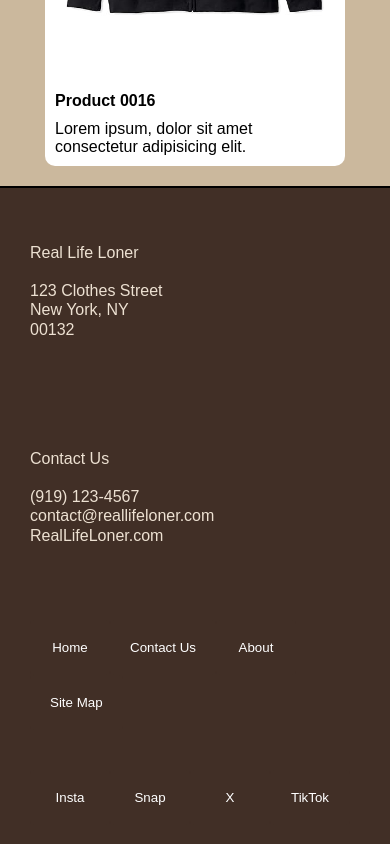
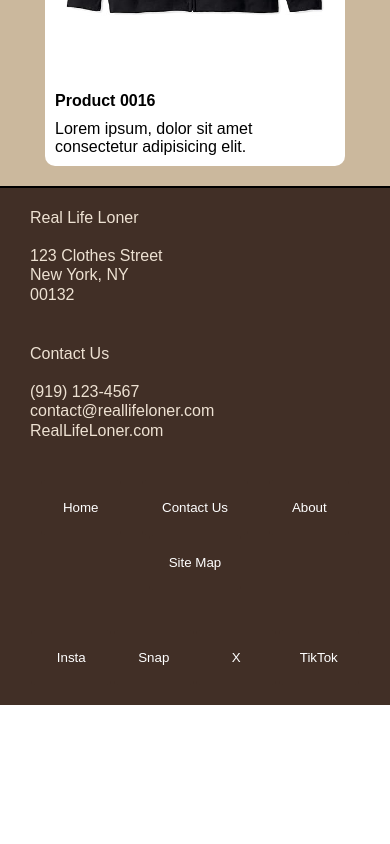
Before and after one commit to YordinH/clothing-website, a plain HTML site: page index.html in a window 390 px wide. Shown: the part 9245-10089 px from the top of the page. After the commit the page ends 9950 px from the top, so only its background shows below. Drawn offline with Linux system fonts and the light colour scheme.

Commit message:
Edit margin and placement in footer
Changed vertical margin of contacts and address in footer to 0. This can
be done as the buttons have enough margin to still push down end of page
enough. This was done as there was too much space in between elements
when the footer was viewed on a mobile vertical screen. Also Changed
justify-content:flex-start to space-around on buttons in footer to
provide more balanced placement on both mobile and pc.

```diff
--- a/styles.css
+++ b/styles.css
@@ -133,13 +133,13 @@ a.fill-div {
 
 .footer {
     background-color: #412f26;
-    justify-content: flex-start;
+    justify-content: space-around;
     flex-wrap:wrap;
 }
 
 .footer.text{
     color:#ede1d2;
-    margin:35px 10px;
+    margin:0px 10px;
 }
 
 .footer.links {flex-direction: column;}
@@ -164,5 +164,5 @@ a.fill-div {
     background: #cbb89d;
 }
 
-.footer.text.contacts {margin-right: auto;}
+.footer.text.contacts, .footer.text.address {margin-right: auto;}
 p {line-height: 1.2;}
```
